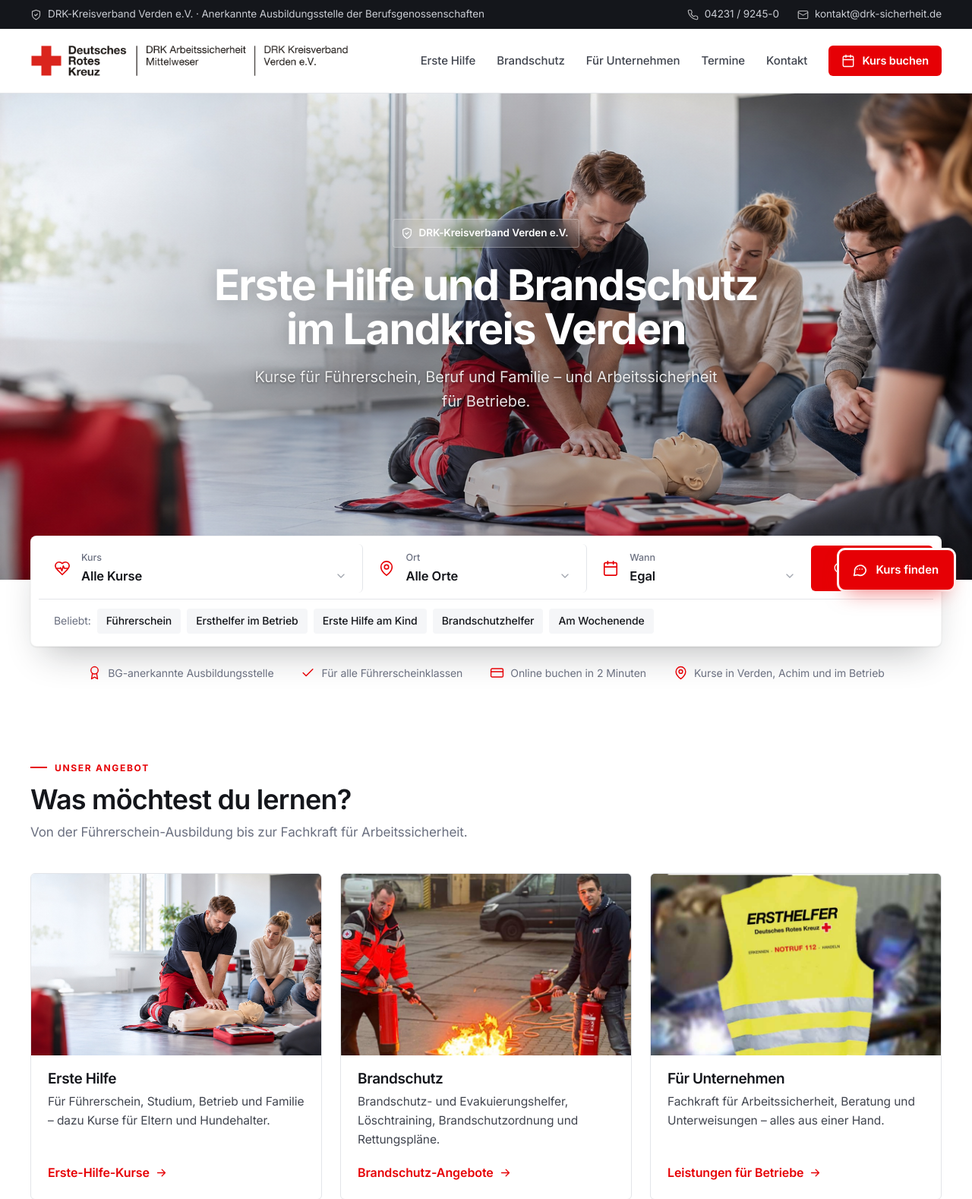
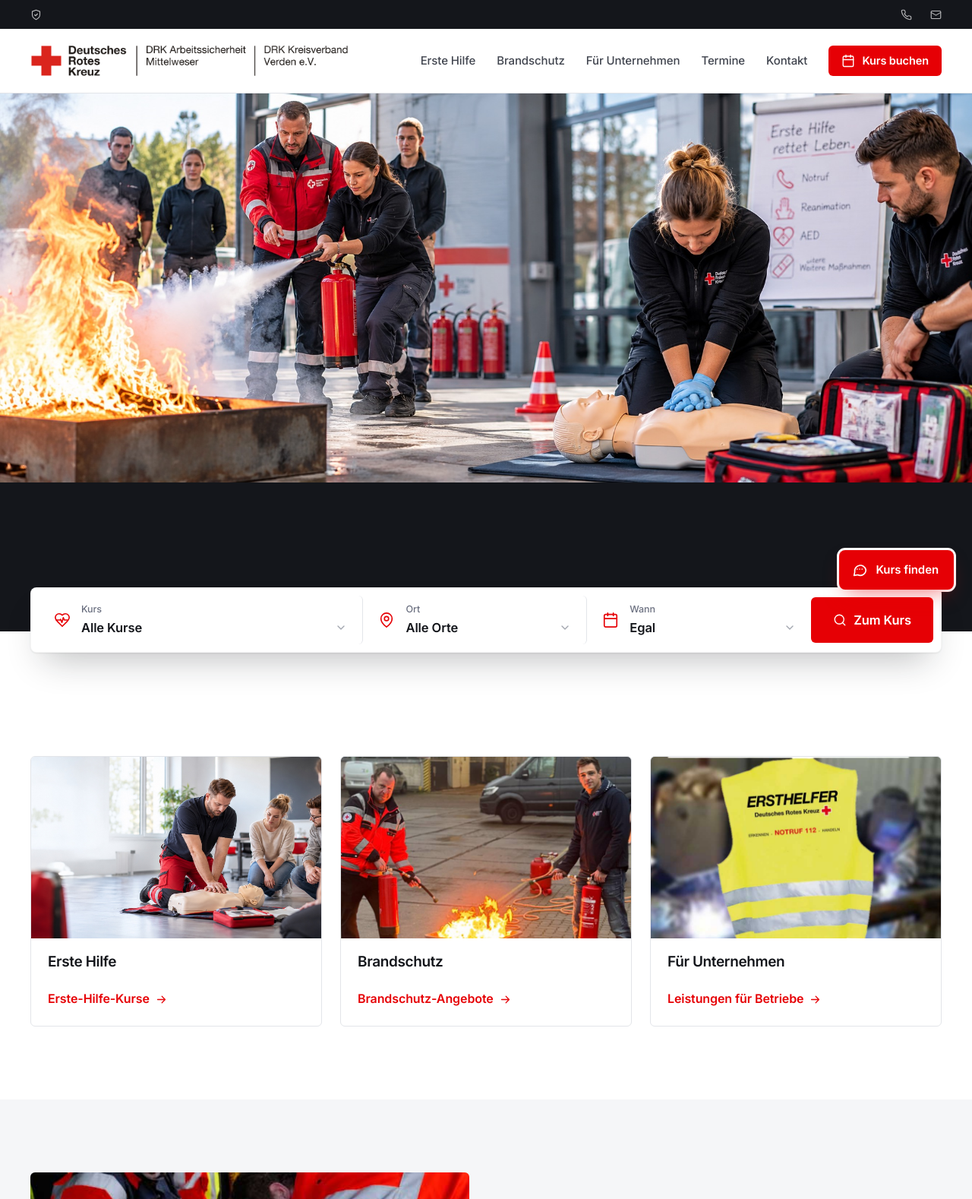
Before and after one commit to yannicwinter/desinfektion-, a PHP site: page / in a window 1280 px wide. Shown: the top 1578 px of the page at 76% size. Run offline with PHP 8.4, Linux system fonts and the light colour scheme; data that the repository does not hold is empty; some libraries are stand-ins or nearby versions.

Commit message:
Startseite: neues Kopf-Foto (Brandschutz + Erste Hilfe) vollständig und unverdeckt, Text darunter
Co-Authored-By: Claude Opus 5.5 <noreply@anthropic.com>
Claude-Session: https://claude.ai/code/session_011FSzgUxB8t1TGnWXf5jttG

```diff
--- a/assets/css/style.css
+++ b/assets/css/style.css
@@ -150,6 +150,12 @@ button,input,select,textarea{font:inherit;color:inherit;letter-spacing:inherit}
 /* Ganzes Foto zeigen (Seitenverhältnis 2:1): Startseite, Erste Hilfe, Brandschutz */
 .hero--full{min-height:min(50vw,760px);display:flex;flex-direction:column;justify-content:center}
 .hero--full .hero__in{width:100%}
+/* Startseite: Foto komplett und unverdeckt, Text darunter auf dunklem Grund */
+.hero--photo .hero__img{position:relative;inset:auto;display:block;width:100%;height:auto;aspect-ratio:1983/793;max-height:680px;object-position:50% 50%}
+.hero--photo::before{display:none}
+.hero--photo h1,.hero--photo .hero__lead{text-shadow:none}
+.hero--photo .hero__in{padding:clamp(32px,4vw,48px) var(--gutter) 130px}
+.hero--photo h1{margin-top:14px}
 
 /* ---------- Terminsuche ---------- */
 .hsearch{position:relative;z-index:5;margin-top:-58px}
@@ -624,6 +630,8 @@ button,input,select,textarea{font:inherit;color:inherit;letter-spacing:inherit}
   .hero--full .badge{display:none}
   .hero--full::before{bottom:auto;height:50vw;background:linear-gradient(180deg,rgba(20,22,27,0) 70%,var(--dark) 100%)}
   .hero--full .hero__in{padding-top:8px}
+  .hero--photo .badge{display:none}
+  .hero--photo .hero__in{padding:28px var(--gutter) 116px}
   .hero__in{padding:44px var(--gutter) 116px}
   .hero--page .hero__in{padding-bottom:100px}
   .hero--short .hero__in{padding-bottom:48px}
--- a/templates/home.php
+++ b/templates/home.php
@@ -21,8 +21,8 @@ layout_start([
     ]],
 ]);
 ?>
-<section class="hero hero--home hero--full">
-  <?= photo('hero', 'Brandschutzhelfer-Ausbildung beim DRK in Verden', 'hero__img', false) ?>
+<section class="hero hero--home hero--photo">
+  <?= photo('hero', 'Erste-Hilfe- und Brandschutz-Ausbildung beim DRK in Verden', 'hero__img', false) ?>
   <div class="hero__in">
     <?php if ($P('hero_eyebrow')): ?><span class="badge"><?= icon('shield') ?><?= e($P('hero_eyebrow')) ?></span><?php endif; ?>
     <h1><?= e($P('hero_title')) ?></h1>
```
Also changed, not shown: assets/img/foto/hero.jpg.
